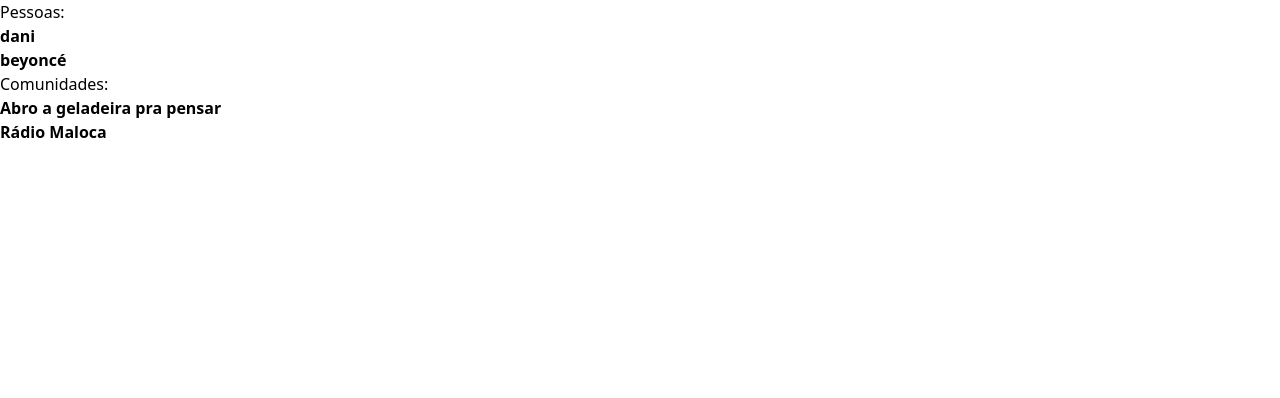
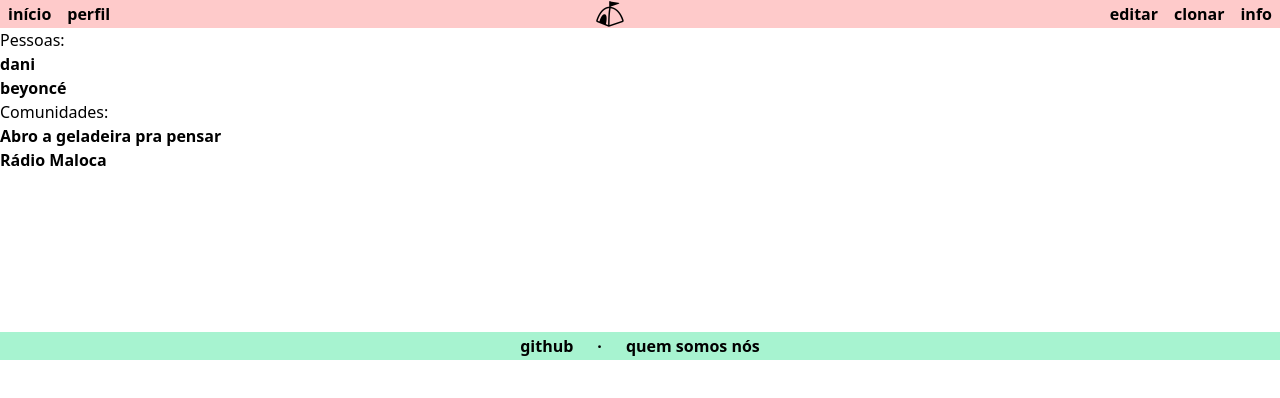
Before and after one commit to dandeliao/maloca, a Nuxt app: page / in a window 1280 px wide. Shown: the top 398 px of the page. Built offline with nearby package versions, Linux system fonts and the light colour scheme.

Commit message:
feat: cria layout padrão

```diff
--- /dev/null
+++ b/layouts/default.vue
@@ -0,0 +1,7 @@
+<template>
+  <div>
+    <NavbarBar />
+    <Nuxt />
+    <Footer />
+  </div>
+</template>
```
